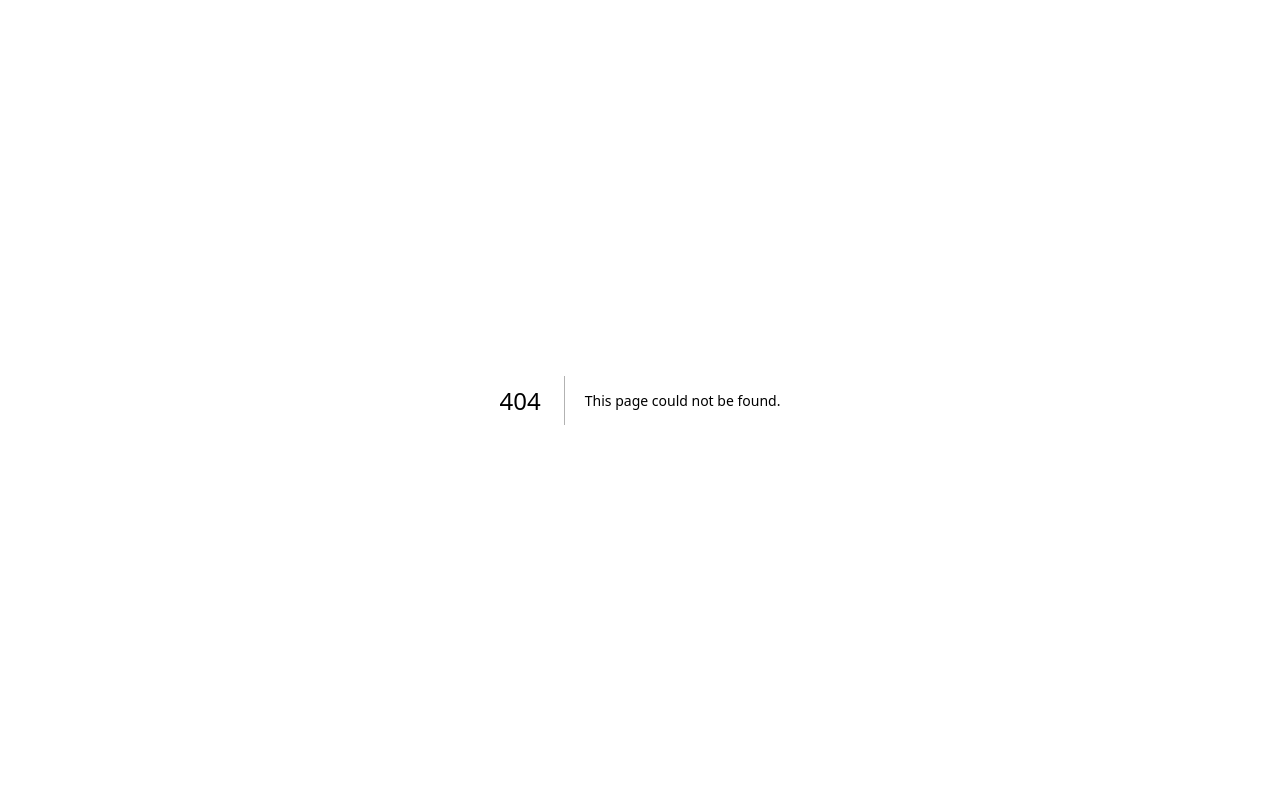
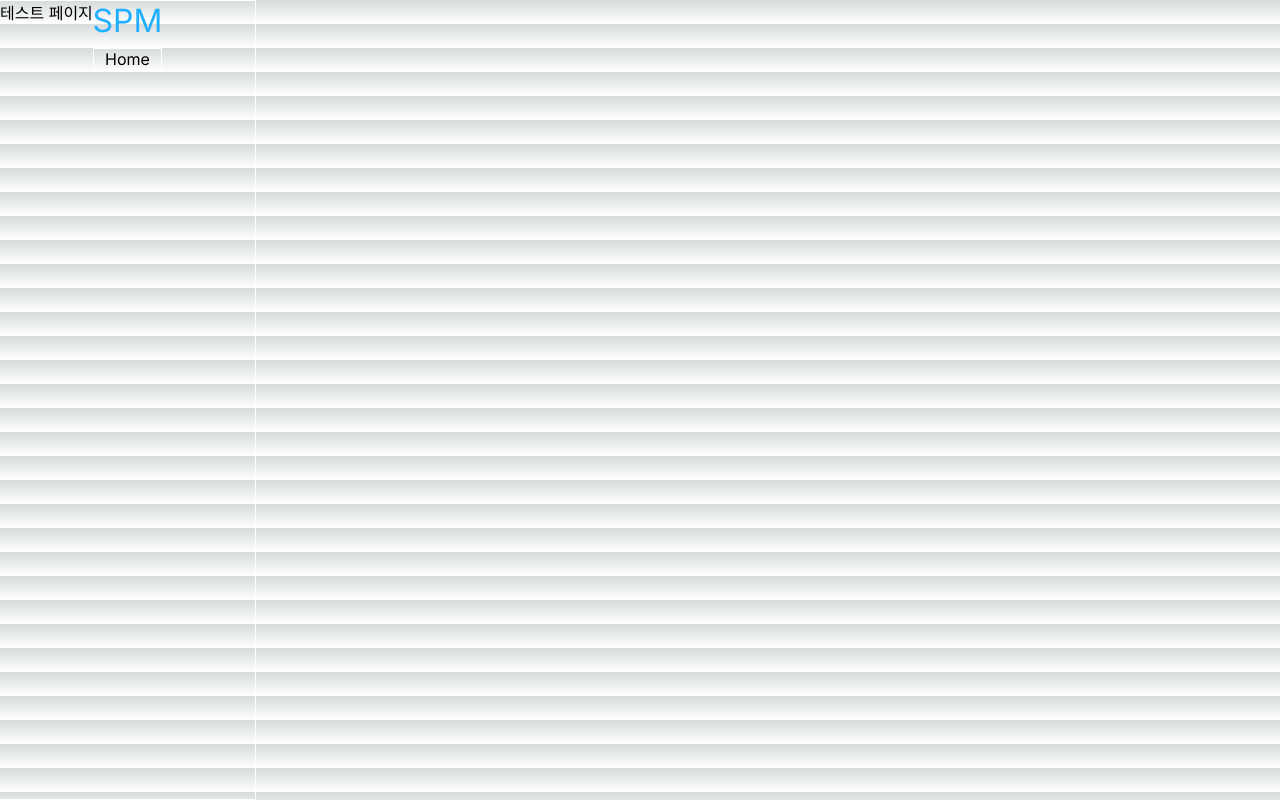
Before and after one commit to xchxn/MES, a Next.js app in the folder client/: page /TestPage in a window 1280 px wide. Before the commit this address had no page. Built offline with nearby package versions, Linux system fonts and the light colour scheme.

Commit message:
Init client page

```diff
--- /dev/null
+++ b/client/src/app/Components/Sidebar/Sidebar.module.css
@@ -0,0 +1,12 @@
+.title {
+  font-size: xx-large;
+  color: #22aeff;
+}
+.navButton {
+  display: flex;
+  margin-top: 0.5rem;
+  border: 1.5px;
+  border-color: white;
+  border-style: solid;
+  justify-content: center;
+}
--- /dev/null
+++ b/client/src/app/Components/Sidebar/Sidebar.tsx
@@ -0,0 +1,14 @@
+'use client'
+import Link from 'next/link';
+import sidebarstyle from "./Sidebar.module.css";
+
+export default function Sidebar() {
+  return (
+    <div>
+      <p className={sidebarstyle.title}>SPM</p>
+      <div className={sidebarstyle.navButton}>
+        <Link href="/">Home</Link>
+      </div>
+    </div>
+)
+}
--- /dev/null
+++ b/client/src/app/TestPage/page.tsx
@@ -0,0 +1,7 @@
+export default function Page() {
+  return (
+    <div>
+      테스트 페이지
+    </div>
+  );
+}
--- /dev/null
+++ b/client/src/app/layout.module.css
@@ -0,0 +1,14 @@
+.container {
+  display: flex;
+  border-top: 1px solid white;
+  border-right: 1px solid white;
+  border-bottom: 1px solid white;
+  width: 20%;
+  height: 100%;
+  position: fixed;
+  justify-content: center;
+}
+
+.sidebar {
+  display: flex;
+}
--- a/client/src/app/layout.tsx
+++ b/client/src/app/layout.tsx
@@ -1,6 +1,9 @@
 import type { Metadata } from "next";
 import { Inter } from "next/font/google";
 import "./globals.css";
+import Link from "next/link";
+import Sidebar from "./Components/Sidebar/Sidebar";
+import layoutstyle from "./layout.module.css";
 
 const inter = Inter({ subsets: ["latin"] });
 
@@ -16,7 +19,15 @@ export default function RootLayout({
 }>) {
   return (
     <html lang="en">
-      <body className={inter.className}>{children}</body>
+      <body className={inter.className}>
+        <div className={layoutstyle.container}>
+          <aside className={layoutstyle.sideBar}>
+            <Sidebar />
+          </aside>
+          <aside>{/* update header and footer after*/}</aside>
+        </div>
+        {children}
+      </body>
     </html>
   );
 }
```
Also changed, not shown: client/src/app/page.tsx (+3 -88 lines), client/src/app/Components/Footer/Footer.tsx (added).
